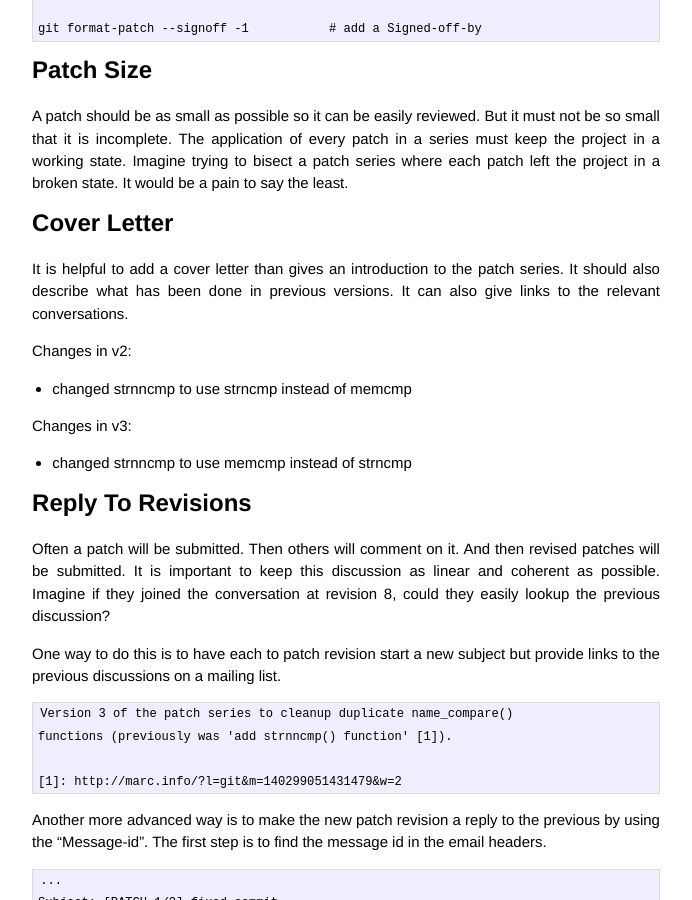
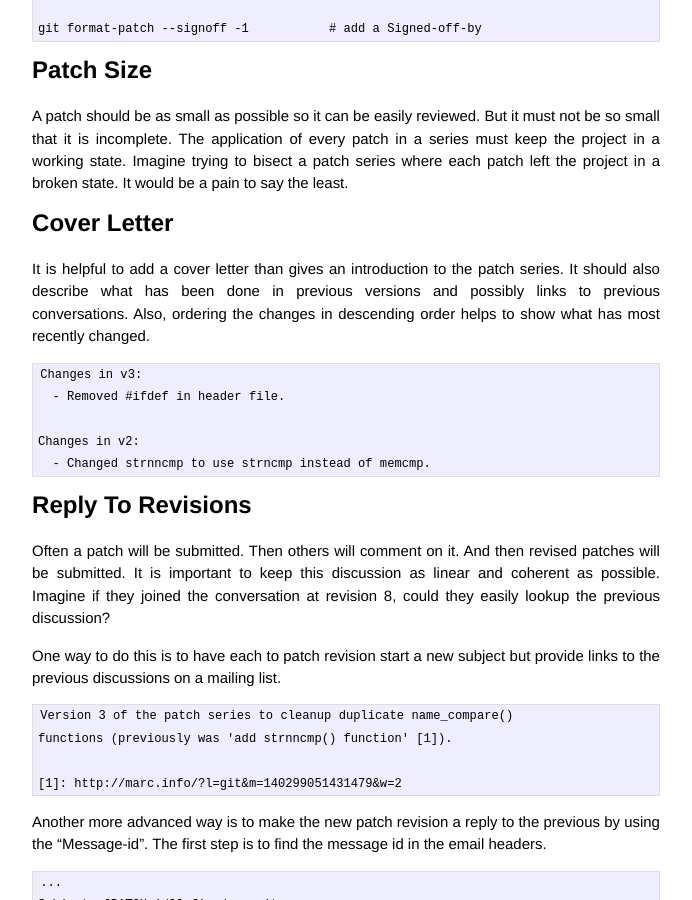
Before and after one commit to jmahler/jmahler.github.io, a Jekyll site: the page built from _posts/2014-06-11-linus-dev.md, in a window 1280 px wide and 900 px high, scrolled down 1213 px. Shown: the whole window, without its empty margins (294-986 px from the left). Built offline with Jekyll 4.4.1, drawn with Linux system fonts in a browser that asks for light colours; Markdown is read by kramdown in place of the engine named in the settings.

Commit message:
changes should be in descending order

```diff
--- a/_posts/2014-06-11-linus-dev.md
+++ b/_posts/2014-06-11-linus-dev.md
@@ -77,13 +77,15 @@ Cover Letter
 
 It is helpful to add a cover letter than gives an introduction to the
 patch series.  It should also describe what has been done in previous
-versions.  It can also give links to the relevant conversations.
+versions and possibly links to previous conversations.  Also, ordering
+the changes in descending order helps to show what has most recently
+changed.
 
-Changes in v2:
-  - changed strnncmp to use strncmp instead of memcmp
+    Changes in v3:
+      - Removed #ifdef in header file.
 
-Changes in v3:
-  - changed strnncmp to use memcmp instead of strncmp
+    Changes in v2:
+      - Changed strnncmp to use strncmp instead of memcmp.
 
 Reply To Revisions
 ==================
```
